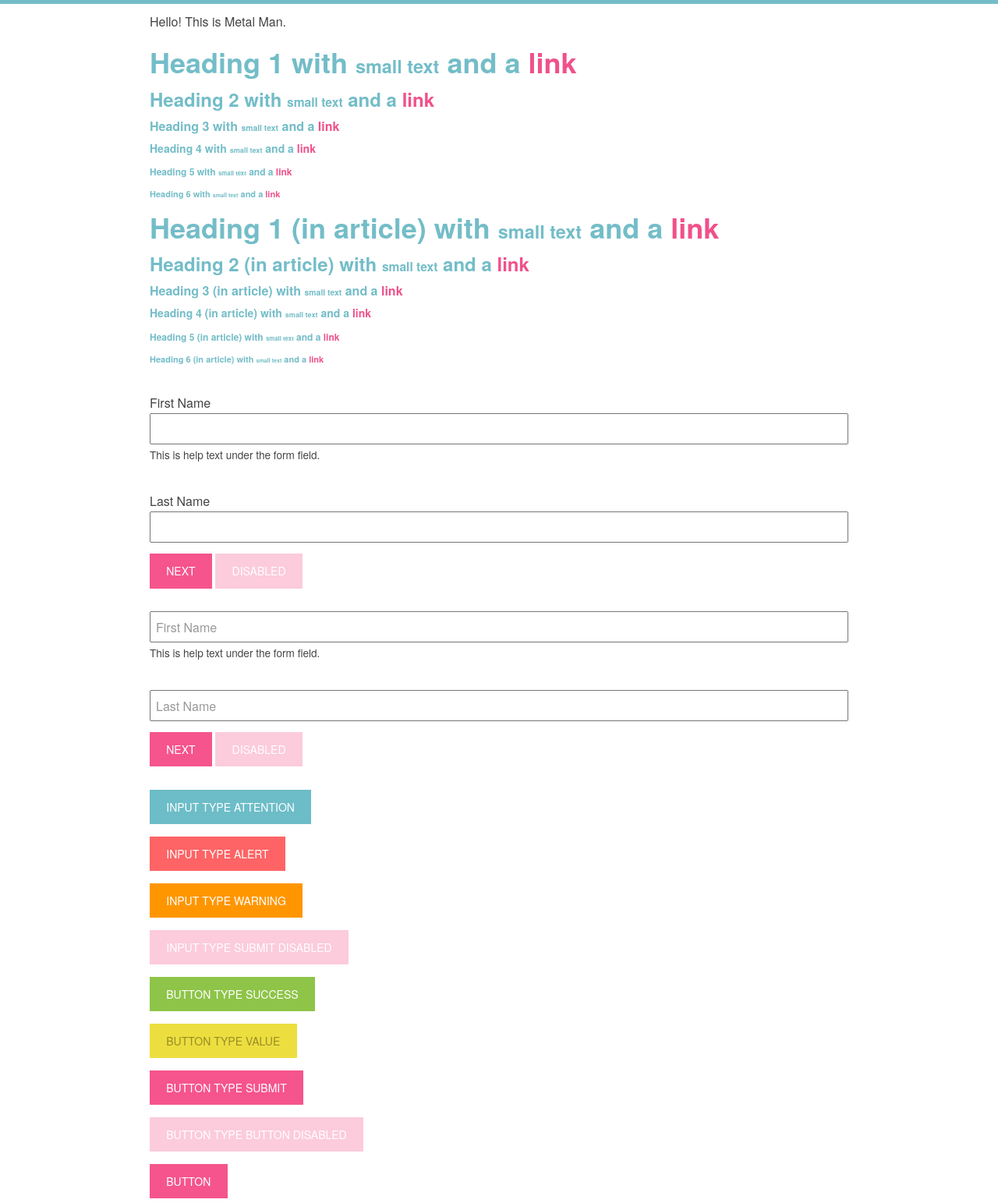
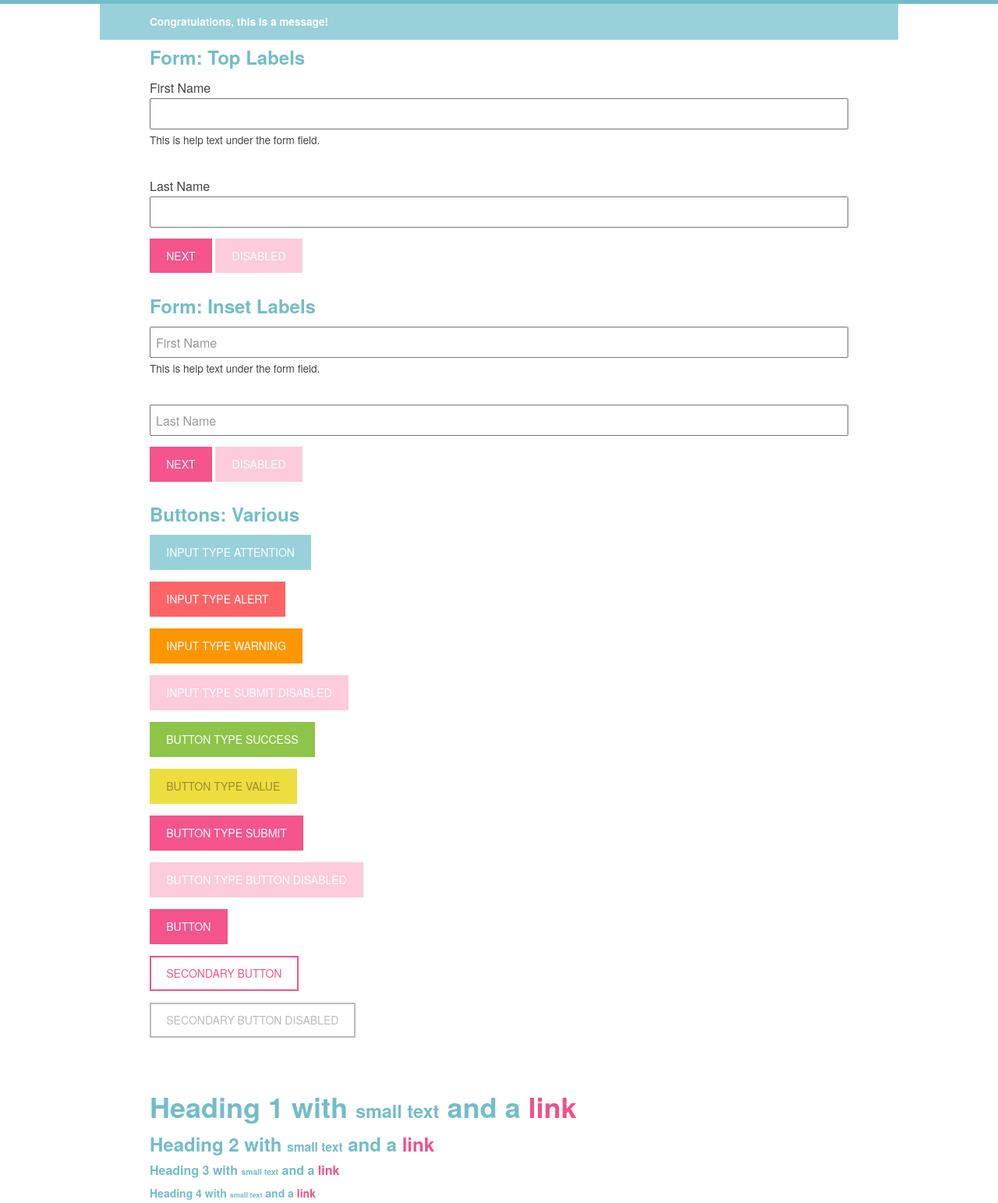
Before and after one commit to MisterMachine/metalman, a plain HTML site: page application/index.html in a window 1280 px wide. Shown: the part 45-1588 px from the top of the page at 78% size. Drawn offline with nearby package versions, Linux system fonts and the light colour scheme.

Commit message:
Updates to Pattern library presentation file

```diff
--- a/application/assets/css/variables.css
+++ b/application/assets/css/variables.css
@@ -21,7 +21,11 @@ h1,h2,h3,h4,h5,h6 { color: #73bdc8; }
 .blank { background: white; }
 
 /* Attention */
-.attention { background: #6cbdc7 !important; }
+.attention { background: #98d1da !important; }
+  .attention p {
+    font-weight: bold;
+    color: white;
+    font-size: 85%; }
 
 /* Alert */
 .alert { background: #fe6465 !important; }
--- a/application/index.html
+++ b/application/index.html
@@ -35,9 +35,68 @@
 
 <!-- Main Content Area -->
   <section id="container" class="main">
+    <div class="row attention">
+      <!-- Add your site or application content here -->
+      <p class="no-margin">Congratulations, this is a message!</p>
+    </div>
+
+<!-- Forms -->
     <div class="row">
-      <!-- Add your site or application content here -->
-      <p class="no-margin">Hello! This is Metal Man.</p>
+      <h2>Form: Top Labels</h2>
+      <!-- Form: Samples -->
+      <form class="" action="/">
+        <fieldset>
+          <label for="name">First Name</label>
+          <input type="text" id="name" class="text" />
+          <p class="form-help">This is help text under the form field.</p>
+        </fieldset>
+
+        <fieldset>
+          <label for="email">Last Name</label>
+          <input type="email" id="email" class="text" />
+        </fieldset>
+
+        <fieldset class="form-actions">
+          <input type="submit" value="Next" />
+          <input type="button" value="Disabled" class="disabled" />
+        </fieldset>
+      </form>
+
+      <h2>Form: Inset Labels</h2>
+      <form class="inset" action="/">
+        <fieldset>
+          <label for="name">First Name</label>
+          <input type="text" id="name" class="text" />
+          <p class="form-help">This is help text under the form field.</p>
+        </fieldset>
+
+        <fieldset>
+          <label for="email">Last Name</label>
+          <input type="email" id="email" class="text" />
+        </fieldset>
+
+        <fieldset class="form-actions">
+          <input type="submit" value="Next" />
+          <input type="button" value="Disabled" class="disabled" />
+        </fieldset>
+      </form>
+
+      <h2>Buttons: Various</h2>
+      <form action="/">
+        <fieldset>
+          <p><input type="button" value="Input type attention" class="attention"></p>
+          <p><input type="reset" value="Input type alert" class="alert"></p>
+          <p><input type="submit" value="Input type warning" class="warning"></p>
+          <p><input type="submit" value="Input type submit disabled" class="disabled" disabled></p>
+          <p><button type="button" class="success">Button type success</button></p>
+          <p><button type="reset" class="value">Button type value</button></p>
+          <p><button type="submit">Button type submit</button></p>
+          <p><button type="button" class="disabled" disabled>Button type button disabled</button></p>
+          <p><button>Button</button></p>
+          <p><button type="button" class="secondary">Secondary button</button></p>
+          <p><button type="button" class="secondary disabled" disabled>Secondary button disabled</button></p>
+        </fieldset>
+      </form>
     </div>
 
 <!-- Headers -->
@@ -61,64 +120,9 @@
       </article>
     </div>
 
-<!-- Forms -->
-    <div class="row">
-      <!-- Form: Samples -->
-      <form class="" action="/">
-        <fieldset>
-          <label for="name">First Name</label>
-          <input type="text" id="name" class="text" />
-          <p class="form-help">This is help text under the form field.</p>
-        </fieldset>
-
-        <fieldset>
-          <label for="email">Last Name</label>
-          <input type="email" id="email" class="text" />
-        </fieldset>
-
-        <fieldset class="form-actions">
-          <input type="submit" value="Next" />
-          <input type="button" value="Disabled" class="disabled" />
-        </fieldset>
-      </form>
-
-      <form class="inset" action="/">
-        <fieldset>
-          <label for="name">First Name</label>
-          <input type="text" id="name" class="text" />
-          <p class="form-help">This is help text under the form field.</p>
-        </fieldset>
-
-        <fieldset>
-          <label for="email">Last Name</label>
-          <input type="email" id="email" class="text" />
-        </fieldset>
-
-        <fieldset class="form-actions">
-          <input type="submit" value="Next" />
-          <input type="button" value="Disabled" class="disabled" />
-        </fieldset>
-      </form>
-
-      <form action="/">
-        <fieldset>
-          <p><input type="button" value="Input type attention" class="attention"></p>
-          <p><input type="reset" value="Input type alert" class="alert"></p>
-          <p><input type="submit" value="Input type warning" class="warning"></p>
-          <p><input type="submit" value="Input type submit disabled" class="disabled" disabled></p>
-          <p><button type="button" class="success">Button type success</button></p>
-          <p><button type="reset" class="value">Button type value</button></p>
-          <p><button type="submit">Button type submit</button></p>
-          <p><button type="button" class="disabled" disabled>Button type button disabled</button></p>
-          <p><button>Button</button></p>
-          <p><button type="button" class="secondary">Secondary button</button></p>
-          <p><button type="button" class="secondary disabled" disabled>Secondary button disabled</button></p>
-        </fieldset>
-      </form>
-    </div>
-
 <!-- Lists -->
   <div class="row">
+  <h2>Lists</h2>
   <!-- List: Unordered -->
     <ul>
       <li>list item 1</li>
@@ -177,7 +181,7 @@
 
 <!-- Tables -->
   <div class="row">
-    <h3>Default Table</h3>
+    <h2>Tables</h2>
     <table>
       <caption>Table Caption</caption>
       <thead>
@@ -241,6 +245,7 @@
   </div>
 
   <div class="row">
+    <h2>Type</h2>
     <!-- Type -->
     <p>The <a href="#">a element</a> example</p>
     <p>The <abbr>abbr element</abbr> and an <abbr title="Abbreviation">abbr</abbr> element with title examples</p>
@@ -272,7 +277,10 @@
     </blockquote>
 
     <blockquote>Even better philosophical quote marked up with just a &lt;blockquote> element.</blockquote>
+  </div>
 
+  <div class="row">
+    <h2>Media</h2>
     <!-- Media -->
     <figure>
       <img src="http://placehold.it/240x240" alt="alt text">
@@ -286,7 +294,10 @@
       Figcaption content
       </figcaption>
     </figure>
+  </div>
 
+  <div class="row">
+    <h2>More Forms</h2>
     <!-- Forms -->
     <form>
       <fieldset>
@@ -332,6 +343,7 @@
   </div>
 
   <div class="row">
+    <h2>Article Objects</h2>
     <!-- Article -->
     <article>
       <header>
@@ -350,7 +362,7 @@
     </article>
 
     <!-- Slats List -->
-    <ol class="slats">
+    <ul class="slats">
       <li class="group">
         <a href="#">
           <img src="img/thumb.png" alt="thumbnail" />
@@ -358,7 +370,7 @@
           <p>Lorem ipsum dolor sit amet, consectetur adipisicing elit. Lorem ipsum dolor sit amet, consectetur adipisicing elit. Lorem ipsum dolor sit amet, consectetur adipisicing elit. Lorem ipsum dolor sit amet, consectetur adipisicing elit. Lorem ipsum dolor sit amet, consectetur adipisicing elit. <span class="meta">August 10, 2011</span></p>
         </a>
       </li>
-    </ol>
+    </ul>
 
     <form action="/">
       <fieldset>
```
